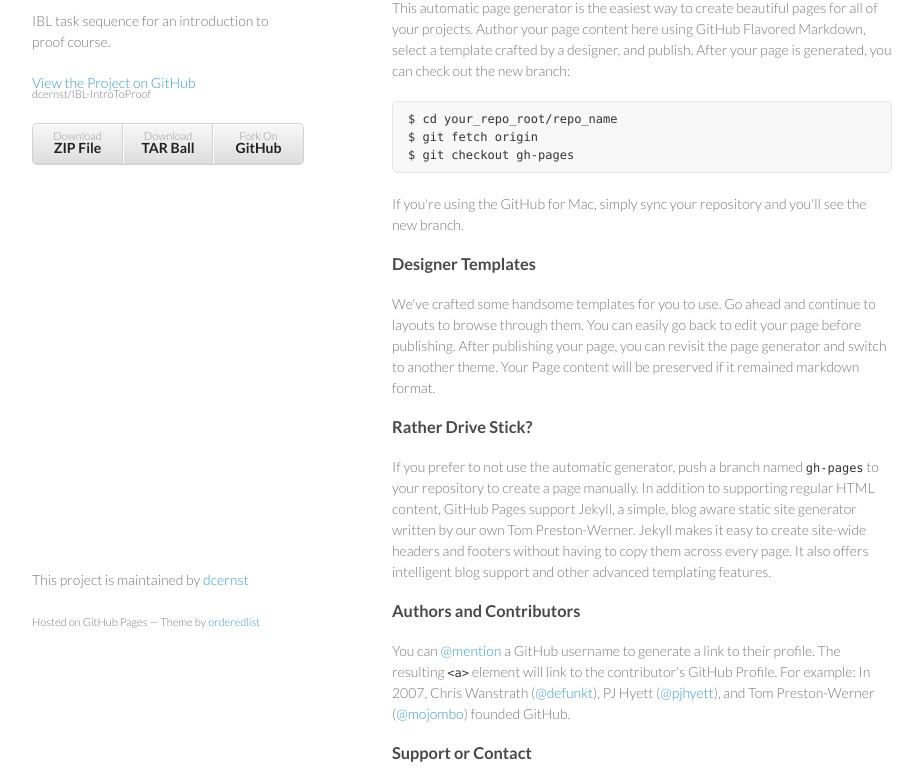
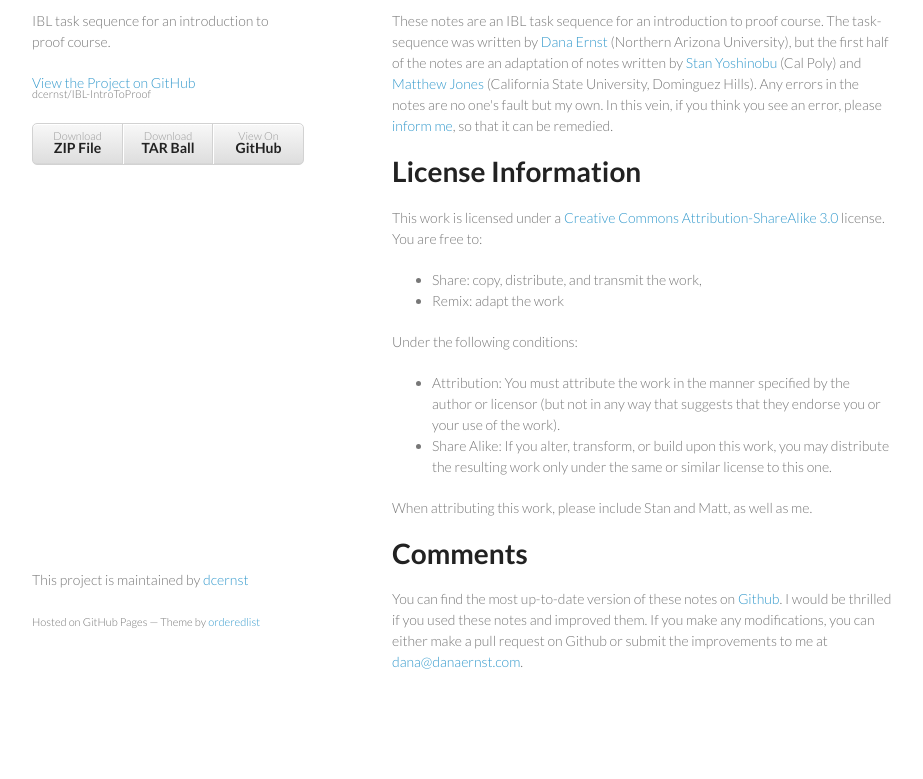
Before and after one commit to rneville/IBL-IntroToProof, a plain HTML site: page index.html in a window 1280 px wide. Shown: the part 99-878 px from the top of the page, without its empty margins (178-1101 px from the left). After the commit the page ends 841 px from the top, so only its background shows below. Drawn offline with Linux system fonts and the light colour scheme.

```diff
--- a/index.html
+++ b/index.html
@@ -17,40 +17,41 @@
       <header>
         <h1>IBL-Intro To Proof</h1>
         <p>IBL task sequence for an introduction to proof course.</p>
+
         <p class="view"><a href="https://github.com/dcernst/IBL-IntroToProof">View the Project on GitHub <small>dcernst/IBL-IntroToProof</small></a></p>
+
+
         <ul>
           <li><a href="https://github.com/dcernst/IBL-IntroToProof/zipball/master">Download <strong>ZIP File</strong></a></li>
           <li><a href="https://github.com/dcernst/IBL-IntroToProof/tarball/master">Download <strong>TAR Ball</strong></a></li>
-          <li><a href="https://github.com/dcernst/IBL-IntroToProof">Fork On <strong>GitHub</strong></a></li>
+          <li><a href="https://github.com/dcernst/IBL-IntroToProof">View On <strong>GitHub</strong></a></li>
         </ul>
       </header>
       <section>
-        <h3>Welcome to GitHub Pages.</h3>
+        <h1>
+<a name="overview" class="anchor" href="#overview"><span class="octicon octicon-link"></span></a>Overview</h1>
 
-<p>This automatic page generator is the easiest way to create beautiful pages for all of your projects. Author your page content here using GitHub Flavored Markdown, select a template crafted by a designer, and publish. After your page is generated, you can check out the new branch:</p>
+<p>These notes are an IBL task sequence for an introduction to proof course. The task-sequence was written by <a href="http://danaernst.com">Dana Ernst</a> (Northern Arizona University), but the first half of the notes are an adaptation of notes written by <a href="http://www.calpoly.edu/%7Estyoshin/">Stan Yoshinobu</a> (Cal Poly) and <a href="http://www.csudh.edu/math/mjones/">Matthew Jones</a> (California State University, Dominguez Hills). Any errors in the notes are no one's fault but my own. In this vein, if you think you see an error, please <a href="mailto:dana@danaernst.com">inform me</a>, so that it can be remedied.</p>
 
-<pre><code>$ cd your_repo_root/repo_name
-$ git fetch origin
-$ git checkout gh-pages
-</code></pre>
+<h1>
+<a name="license-information" class="anchor" href="#license-information"><span class="octicon octicon-link"></span></a>License Information</h1>
 
-<p>If you're using the GitHub for Mac, simply sync your repository and you'll see the new branch.</p>
+<p>This work is licensed under a <a href="http://creativecommons.org/licenses/by-sa/3.0/us/">Creative Commons Attribution-ShareAlike 3.0</a> license.  You are free to:</p>
 
-<h3>Designer Templates</h3>
+<ul>
+<li>Share: copy, distribute, and transmit the work,</li>
+<li>Remix: adapt the work</li>
+</ul><p>Under the following conditions:</p>
 
-<p>We've crafted some handsome templates for you to use. Go ahead and continue to layouts to browse through them. You can easily go back to edit your page before publishing. After publishing your page, you can revisit the page generator and switch to another theme. Your Page content will be preserved if it remained markdown format.</p>
+<ul>
+<li>Attribution: You must attribute the work in the manner specified by the author or licensor (but not in any way that suggests that they endorse you or your use of the work).</li>
+<li>Share Alike: If you alter, transform, or build upon this work, you may distribute the resulting work only under the same or similar license to this one.</li>
+</ul><p>When attributing this work, please include Stan and Matt, as well as me.</p>
 
-<h3>Rather Drive Stick?</h3>
+<h1>
+<a name="comments" class="anchor" href="#comments"><span class="octicon octicon-link"></span></a>Comments</h1>
 
-<p>If you prefer to not use the automatic generator, push a branch named <code>gh-pages</code> to your repository to create a page manually. In addition to supporting regular HTML content, GitHub Pages support Jekyll, a simple, blog aware static site generator written by our own Tom Preston-Werner. Jekyll makes it easy to create site-wide headers and footers without having to copy them across every page. It also offers intelligent blog support and other advanced templating features.</p>
-
-<h3>Authors and Contributors</h3>
-
-<p>You can <a href="https://github.com/blog/821" class="user-mention">@mention</a> a GitHub username to generate a link to their profile. The resulting <code>&lt;a&gt;</code> element will link to the contributor's GitHub Profile. For example: In 2007, Chris Wanstrath (<a href="https://github.com/defunkt" class="user-mention">@defunkt</a>), PJ Hyett (<a href="https://github.com/pjhyett" class="user-mention">@pjhyett</a>), and Tom Preston-Werner (<a href="https://github.com/mojombo" class="user-mention">@mojombo</a>) founded GitHub.</p>
-
-<h3>Support or Contact</h3>
-
-<p>Having trouble with Pages? Check out the documentation at <a href="http://help.github.com/pages">http://help.github.com/pages</a> or contact support@github.com and we’ll help you sort it out.</p>
+<p>You can find the most up-to-date version of these notes on <a href="https://github.com/dcernst/IBL-IntroToProof">Github</a>.  I would be thrilled if you used these notes and improved them.  If you make any modifications, you can either make a pull request on Github or submit the improvements to me at <a href="dana@danaernst.com">dana@danaernst.com</a>.</p>
       </section>
       <footer>
         <p>This project is maintained by <a href="https://github.com/dcernst">dcernst</a></p>
@@ -58,5 +59,6 @@
       </footer>
     </div>
     <script src="javascripts/scale.fix.js"></script>
+
   </body>
 </html>
```
Also changed, not shown: params.json (+1 -1 lines).
